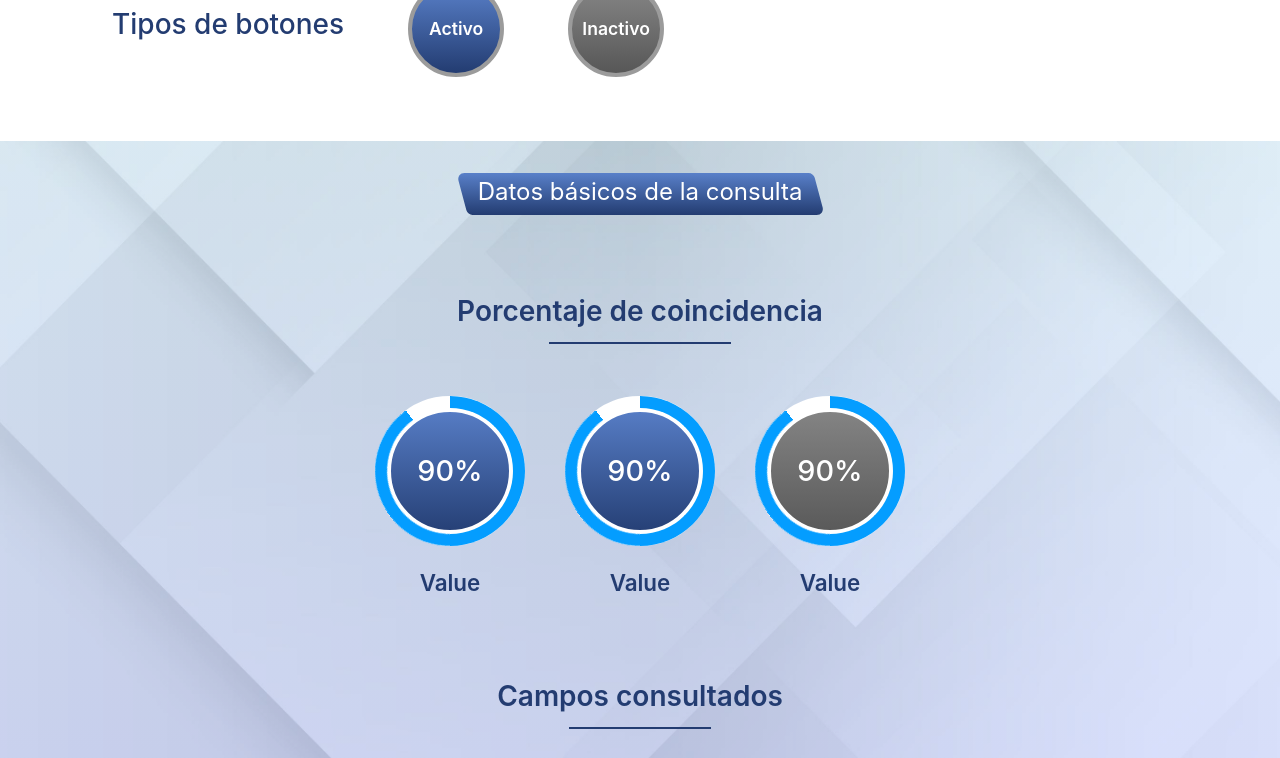
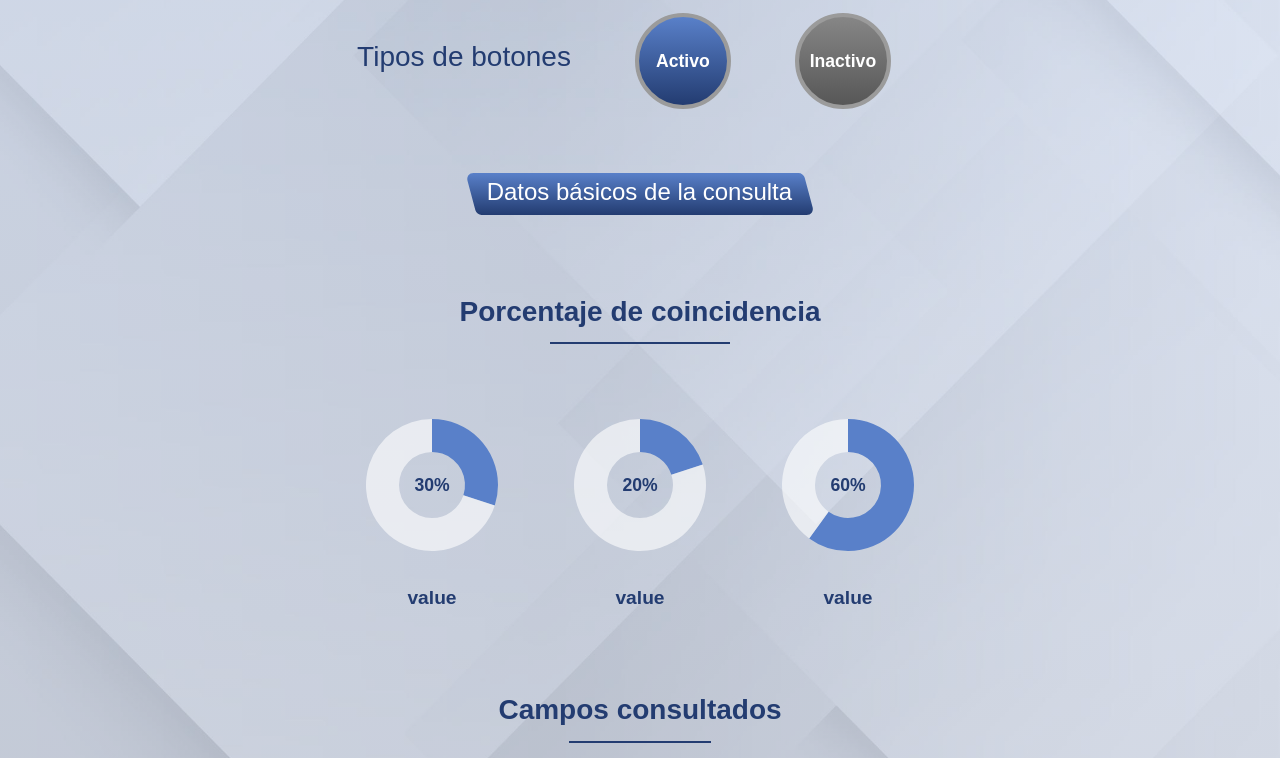
Before and after one commit to jctrejosi/FormularioQualitas, a website: page index.html in a window 1280 px wide. Shown: the part 800-1558 px from the top of the page. Drawn offline with nearby package versions, Linux system fonts and the light colour scheme.

Commit message:
Add graphs

```diff
--- a/index.html
+++ b/index.html
@@ -5,9 +5,11 @@
     <!-- Required meta tags -->
     <meta charset="utf-8">
     <meta name="viewport" content="width=device-width, initial-scale=1, shrink-to-fit=no">
+    <title>Formulario</title>
     <!-- Bootstrap CSS -->
     <link rel="stylesheet" href="https://cdn.jsdelivr.net/npm/bootstrap@4.4.1/dist/css/bootstrap.min.css" integrity="sha384-Vkoo8x4CGsO3+Hhxv8T/Q5PaXtkKtu6ug5TOeNV6gBiFeWPGFN9MuhOf23Q9Ifjh" crossorigin="anonymous">
-    <title>Formulario</title>
+    <script type="text/javascript" src="https://cdnjs.cloudflare.com/ajax/libs/Chart.js/3.8.0/chart.min.js"></script>
+    <script type="text/javascript" src="index.js"></script>
     <link rel="stylesheet" href="main.css">
   </head>
   <body>
@@ -27,7 +29,7 @@
         <div class="container-title-informe">
             <div class="titulo-validacion">
                 <img class="titulo-validacion-logo" src="imagenes/logo4.svg" alt="">
-                <p class="ml-3 text-white text-wrap">Informe de Validación</p>
+                <p>Informe de Validación</p>
             </div>
             <div class="logo-user-validacion">
               <img src="imagenes/logo3.png" alt="">
@@ -62,6 +64,10 @@
       <!-- End Form Consult -->
     </div>
 
+<!-- basic data -->
+  <div class="container-basic-data">
+    <div class="container-basic-data-bg-filter"></div>
+    <img class="container-basic-data-bg" src="imagenes/bg-consult2.jpg" alt="">
     <!-- Buttons Type -->
       <div class="buttons-type">
         <h3>Tipos de botones</h3>
@@ -73,9 +79,6 @@
         </div>
       </div>
     <!-- End Buttons Type -->
-
-<!-- basic data -->
-  <div class="container-basic-data">
     <div class="title">
       <h2>Datos básicos de la consulta</h2>
     </div>
@@ -85,40 +88,19 @@
       <h3 class="subtitle-underlined">Porcentaje de coincidencia</h3>
       <div class="container-basic-data-graphs">
         <div class="container-basic-data-graph">
-          <div class="progress blue">
-            <span class="progress-left">
-              <span class="progress-bar"></span>
-            </span>
-            <span class="progress-right">
-              <span class="progress-bar"></span>
-            </span>
-            <div class="progress-value btn-circle--active">90%</div>
-          </div>
-          <span>Value</span>
+          <canvas class="chart" data-percent="30"></canvas>
+          <p>30%</p>
+          <span>value</span>
         </div>
         <div class="container-basic-data-graph">
-          <div class="progress blue">
-            <span class="progress-left">
-              <span class="progress-bar"></span>
-            </span>
-            <span class="progress-right">
-              <span class="progress-bar"></span>
-            </span>
-            <div class="progress-value btn-circle--active">90%</div>
-          </div>
-          <span>Value</span>
+          <canvas class="chart" data-percent="20"></canvas>
+          <p>20%</p>
+          <span>value</span>
         </div>
         <div class="container-basic-data-graph">
-          <div class="progress blue">
-            <span class="progress-left">
-              <span class="progress-bar"></span>
-            </span>
-            <span class="progress-right">
-              <span class="progress-bar"></span>
-            </span>
-            <div class="progress-value btn-circle--inactive">90%</div>
-          </div>
-          <span>Value</span>
+          <canvas class="chart" data-percent="60"></canvas>
+          <p>60%</p>
+          <span>value</span>
         </div>
       </div>
     </div>
@@ -345,5 +327,34 @@
     </div>
   </div>
 <!-- End Consult User -->
+<script>
+  const ctx = document.querySelectorAll('.chart');
+
+  ctx.forEach((e) => {
+    var newCtx = e.getContext("2d");
+
+    var percent = Number(e.dataset.percent)
+    var remnant = 100 - Number(e.dataset.percent)
+
+    new Chart(newCtx, {
+      type: 'doughnut',
+      data: {
+        datasets: [{
+          data: [percent, remnant],
+          backgroundColor: [
+            '#5980c9',
+            'rgba(255, 255, 255, .6)'
+          ],
+          borderColor: [
+            'transparent'
+          ]
+        }],
+      },
+      options: {
+        cutoutPercentage: 90
+      }
+    });
+  })
+</script>
   </body>
 </html>
--- a/main.css
+++ b/main.css
@@ -1,4 +1,3 @@
 @import "./styles/index.css";
-@import "./styles/animated.css";
 @import "./styles/responsive.css";
 @import "./styles/print.css";
--- a/styles/animated.css
+++ /dev/null
@@ -1,26 +0,0 @@
-@keyframes loading-1 {
-  0% {
-    transform: rotate(0deg);
-  }
-  100% {
-    transform: rotate(180deg);
-  }
-}
-
-@keyframes loading-2 {
-  0% {
-    transform: rotate(0deg);
-  }
-  100% {
-    transform: rotate(144deg);
-  }
-}
-
-@keyframes loading-3 {
-  0% {
-    transform: rotate(0deg);
-  }
-  100% {
-    transform: rotate(135deg);
-  }
-}
--- a/styles/index.css
+++ b/styles/index.css
@@ -5,6 +5,17 @@
 	--blue-gradient: linear-gradient(#5980c9, var(--blue));
 	--red-gradient: linear-gradient(#f7596e,#f31230);
 	--green-gradient: linear-gradient(#45d37b,#07a042);
+}
+
+body {
+	margin: 0;
+	font-family: "Source Sans Pro", Arial, Helvetica, sans-serif;
+}
+
+canvas{
+  height: 9rem !important;
+	margin: 2rem;
+  width: 9rem !important;
 }
 
 .btn-print {
@@ -32,7 +43,7 @@
 	color: white;
 }
 
-.header{
+.header {
 	padding-top: 3rem;
 	display: flex;
 	width: 100%;
@@ -143,8 +154,8 @@
 }
 
 .titulo-validacion-logo {
-	width: 5rem;
-	height: 5rem;
+	width: 3rem;
+	height: 3rem;
 }
 
 .titulo-validacion::before {
@@ -161,6 +172,8 @@
 }
 
 .titulo-validacion p {
+	margin-left: 1rem;
+	color: white;
 	font-size: 1.3rem;
 	line-height: 1;
 	font-weight: bold;
@@ -327,14 +340,33 @@
 	background: linear-gradient(#868686,#575757);
 }
 
+.container-basic-data-bg {
+	height: 100%;
+	left: 0;
+	object-fit: cover;
+	position: absolute;
+	top: 0;
+	width: 100%;
+	z-index: -2;
+	opacity: .7;
+}
+
+.container-basic-data-bg-filter {
+	background: var(--blue-gradient);
+	height: 100%;
+	width: 100%;
+	position: absolute;
+	opacity: .2;
+	z-index: -1;
+}
+
 .container-basic-data {
 	align-items: center;
 	display: flex;
 	flex-direction: column;
 	justify-content: center;
-	background: linear-gradient(rgba(162, 211, 240, 0.3),rgba(121, 130, 255, 0.3)), url(/imagenes/bg-consult2.jpg);
-	background-size: cover;
 	padding: 2rem;
+	position: relative;
 }
 
 .container-basic-data-averages {
@@ -375,12 +407,21 @@
 	align-items: center;
 	display: flex;
 	flex-direction: column;
+	position: relative;
 }
 
 .container-basic-data-graph span {
 	color: var(--blue);
-	font-size: 1.4rem;
+	font-size: 1.2rem;
 	font-weight: 600;
+}
+
+.container-basic-data-graph p {
+	color: var(--blue);
+	font-size: 1.1rem;
+	font-weight: 600;
+	position: absolute;
+	top: 6rem;
 }
 
 .container-basic-data-fields,
@@ -417,110 +458,6 @@
 	height: 1.2rem;
 	width: 1.2rem;
 	margin-right: .3rem;
-}
-
-/* ------- progess bar circle -------- */
-.progress {
-  width: 150px;
-  height: 150px;
-  float: left;
-  line-height: 12rem;
-  background: none;
-  margin: 20px;
-  box-shadow: none;
-  position: relative;
-}
-
-.progress:after {
-  content: "";
-  width: 100%;
-  height: 100%;
-  border-radius: 50%;
-  border: 1rem solid #fff;
-  position: absolute;
-  top: 0;
-  left: 0;
-}
-
-.progress > span {
-  width: 50%;
-  height: 100%;
-  overflow: hidden;
-  position: absolute;
-  top: 0;
-  z-index: 1;
-}
-
-.progress .progress-left {
-  left: 0;
-}
-
-.progress .progress-bar {
-  width: 100%;
-  height: 100%;
-  background: none;
-  border-width: 12px;
-  border-style: solid;
-  position: absolute;
-  top: 0;
-}
-
-.progress .progress-left .progress-bar {
-  left: 100%;
-  border-top-right-radius: 80px;
-  border-bottom-right-radius: 80px;
-  border-left: 0;
-  -webkit-transform-origin: center left;
-  transform-origin: center left;
-}
-
-.progress .progress-right {
-  right: 0;
-}
-
-.progress .progress-right .progress-bar {
-  left: -100%;
-  border-top-left-radius: 80px;
-  border-bottom-left-radius: 80px;
-  border-right: 0;
-  transform-origin: center right;
-  animation: loading-1 1s linear forwards;
-}
-
-.progress .progress-value {
-	align-items: center;
-	display: flex;
-	font-weight: 500;
-	justify-content: center;
-  border-radius: 50%;
-  color: #fff;
-  font-size: 1.8rem;
-  height: 90%;
-  left: 5%;
-  position: absolute;
-  text-align: center;
-  top: 5%;
-  width: 90%;
-}
-
-.progress.blue .progress-bar {
-  border-color: #049dff;
-}
-
-.progress.blue .progress-left .progress-bar {
-  animation: loading-2 1s linear forwards 1s;
-}
-
-.progress.yellow .progress-bar {
-  border-color: #fdba04;
-}
-
-.progress.yellow .progress-right .progress-bar {
-  animation: loading-3 1s linear forwards;
-}
-
-.progress.yellow .progress-left .progress-bar {
-  animation: none;
 }
 
 .search-resume-laft,
--- a/styles/print.css
+++ b/styles/print.css
@@ -0,0 +1,31 @@
+@media print {
+  .btn-print {
+    display: none;
+  }
+  .header-bg {
+    display: flex;
+  }
+
+  .container-table table tr:nth-child(2) th {
+    box-shadow: .1rem .1rem .1rem rgba(0, 0, 0, .2);
+  }
+
+  .titulo-validacion p,
+  .header-text h2,
+  .titulo-validacion,
+  .titulo-validacion::before,
+  .form-consult-title,
+  .form-consult-title > h2,
+  .title,
+  .title > h2,
+  .title-sub,
+  .container-basic-data-bg-filter,
+  .container-table table tr:first-child th p,
+  .search-resume-informative .container-table table tr:first-child th p,
+  .container-table table tr:nth-child(2) th,
+  .form-user-consult label input,
+  .user-consult-col:nth-child(2),
+  .user-consult-col:nth-child(2)::before {
+    print-color-adjust: exact;
+  }
+}
```
Also changed, not shown: index.js (added). Lines whose indentation alone changed are shown as unchanged.
